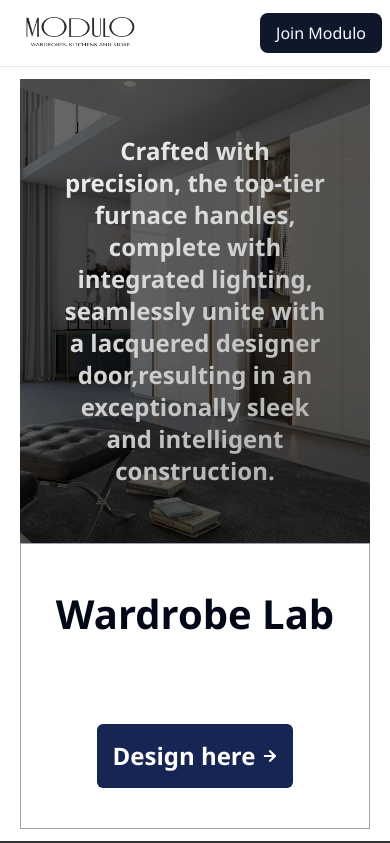
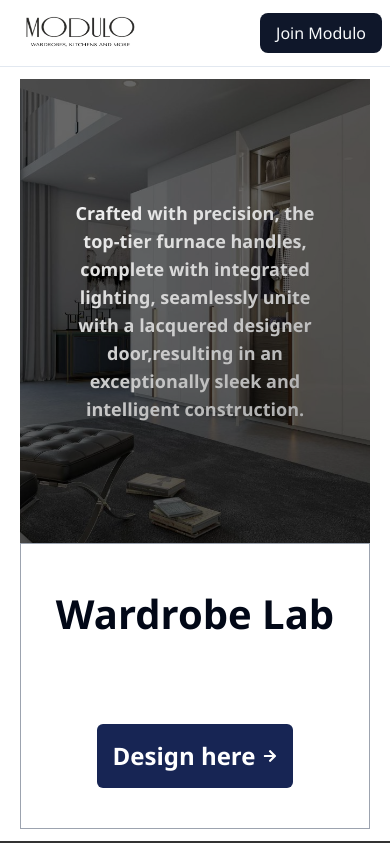
Before and after one commit to Karthik-Kalburgi/login-signup, a React (Vite) app in the folder frontend/: page / in a window 390 px wide. Shown: the top 843 px of the page. Built offline with nearby package versions, Linux system fonts and the light colour scheme.

Commit message:
Description of Hero Section Animation Fix

```diff
--- a/frontend/src/components/ui/images-slider.tsx
+++ b/frontend/src/components/ui/images-slider.tsx
@@ -118,6 +118,34 @@ export const ImagesSlider = ({
     },
   };
 
+  const descriptionVariants = {
+    initial: {
+      opacity: 0,
+      y: direction === "up" ? 20 : -20,
+    },
+    visible: {
+      opacity: 1,
+      y: 0,
+      transition: {
+        duration: 0.3,
+      },
+    },
+    exitUp: {
+      opacity: 0,
+      y: -20,
+      transition: {
+        duration: 0.3,
+      },
+    },
+    exitDown: {
+      opacity: 0,
+      y: 20,
+      transition: {
+        duration: 0.3,
+      },
+    },
+  };
+
   const areImagesLoaded = loadedImages.length > 0;
 
   return (
@@ -151,32 +179,22 @@ export const ImagesSlider = ({
         </AnimatePresence>
       )}
 
-      {areImagesLoaded && (
-        <div className="absolute inset-0 flex items-center justify-center z-50">
-          <AnimatePresence>
-            {/* <motion.div
+      <AnimatePresence>
+        {areImagesLoaded && descriptions[currentIndex] && (
+          <div className="absolute inset-0 flex items-center justify-center z-50">
+            <motion.p
               key={currentIndex}
-              initial={{ opacity: 0 }}
-              animate={{ opacity: 1 }}
-              exit={{ opacity: 0 }}
-              transition={{ duration: 0.3 }}
-              className="text-white text-center p-4 bg-black/50 rounded"
-            >
-              {descriptions[currentIndex]}
-            </motion.div> */}
-            <motion.p
-              initial={{ opacity: 0 }}
-              animate={{ opacity: 1 }}
-              exit={{ opacity: 0 }}
-              transition={{ duration: 0.3 }}
-              variants={slideVariants}
-              className="font-extrabold text-2xl text-center bg-clip-text text-transparent bg-gradient-to-br from-neutral-50 to-neutral-400 px-10 select-none"
+              initial="initial"
+              animate="visible"
+              exit={direction === "up" ? "exitUp" : "exitDown"}
+              variants={descriptionVariants}
+              className="font-extrabold text-lg md:text-2xl text-center bg-clip-text text-transparent bg-gradient-to-br from-neutral-50 to-neutral-400 px-10 select-none"
             >
               {descriptions[currentIndex]}
             </motion.p>
-          </AnimatePresence>
-        </div>
-      )}
+          </div>
+        )}
+      </AnimatePresence>
     </div>
   );
 };
```
